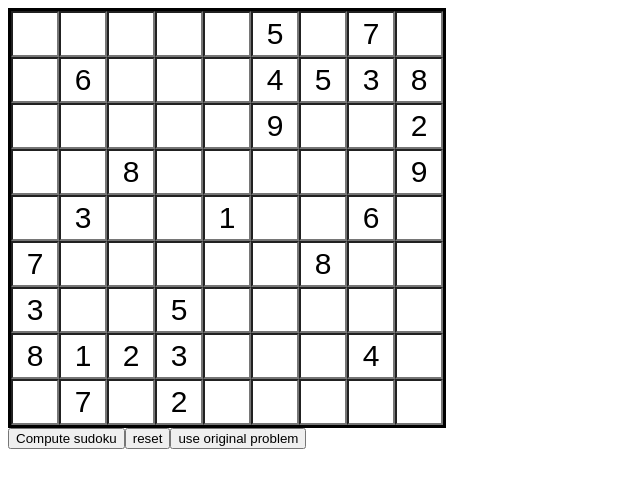
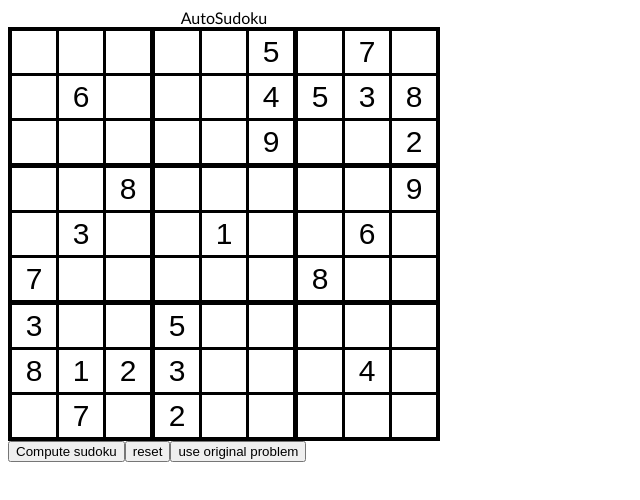
Before and after one commit to robich/AutoSudoku, a plain HTML site: page src/index.html in a window 1280 px wide. Shown: the whole page, without its empty margins (0-640 px from the left). Drawn offline with Linux system fonts and the light colour scheme.

Commit message:
Better sudoku styling

```diff
--- a/src/autoSudoku.css
+++ b/src/autoSudoku.css
@@ -5,18 +5,13 @@
 	-moz-box-sizing: initial;
 	box-sizing: initial;
 }
-
-#autoSudoku #game {
-	width: 100%;
-}
-
 #autoSudoku input {
     text-align: center;
     font-size: 30px;
     width:40px;
     height:40px;
-    /*display:block;*/
-    /*border: 1px solid black;*/
+    display:block;
+    border: 1px solid black;
 	background-color: #fff;
 	color: #000;
 }
@@ -32,5 +27,4 @@
 	border: solid medium;
 }
 #autoSudoku td {
-	height: 2.4em; width: 1.4em; text-align: center; padding: 0;
-}
+	border: solid thin; height: 1.4em; width: 1.4em; text-align: center; padding: 0;
--- a/src/autoSudoku.js
+++ b/src/autoSudoku.js
@@ -1062,8 +1062,13 @@ function isMSIE() {
 }
 
 function buildDivFrom(from, type) {
-	var divContent = "<div id='game'><table>";
+	var divContent = "<div id='game'><table><caption>AutoSudoku</caption><colgroup><col><col><col>" +
+					  "<colgroup><col><col><col>" +
+					  "<colgroup><col><col><col>";
 	for (var i = 0; i < 9; i++) {
+		if (i % 3 == 0) {
+			divContent += "<tbody>";
+		}
 		divContent += "<tr>"
 		for (var j = 0; j < 9; j++) {
 			divContent += "<td class='cell'><input type='text' maxlength='1' ";
```
